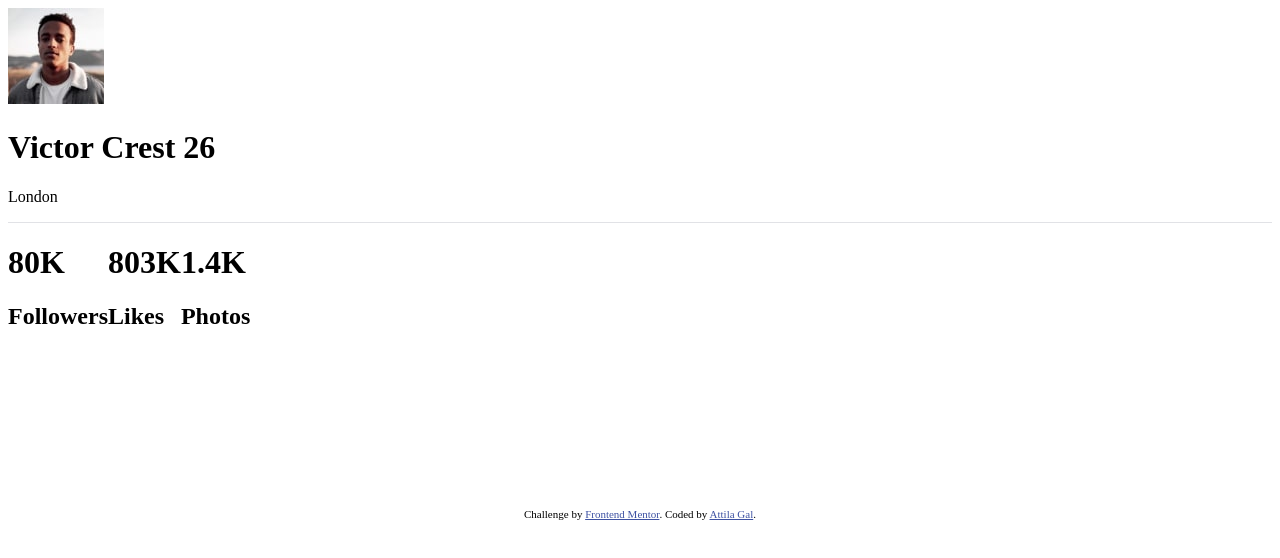
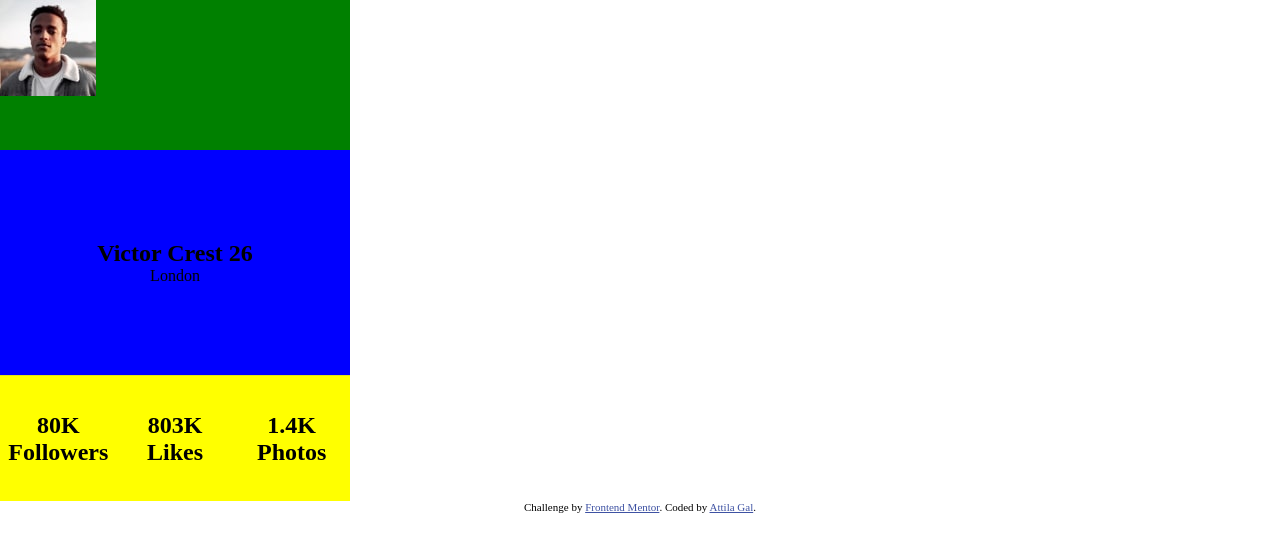
Before and after one commit to AttilaGal/css-practice, a plain HTML site: page profile-card-component-main/index.html in a window 1280 px wide. Drawn offline with Linux system fonts and the light colour scheme.

Commit message:
profile card component WIP

```diff
--- a/profile-card-component-main/index.html
+++ b/profile-card-component-main/index.html
@@ -10,6 +10,11 @@
 
   <!-- Feel free to remove these styles or customise in your own stylesheet 👍 -->
   <style>
+    * {
+      margin: 0;
+      padding: 0;
+    }
+
     .attribution { font-size: 11px; text-align: center; }
     .attribution a { color: hsl(228, 45%, 44%); }
 
@@ -17,44 +22,85 @@
       --dark-cyan: hsl(185, 75%, 39%);
       --dark-blue: hsl(229, 23%, 23%);
       --gray-blue: hsl(227, 10%, 46%);
+      --card-width: 350px;
+      --card-height: 500px;
     }
 
     .profile-card {
-      min-width: 300px;
-      min-height: 500px;
+      min-width: var(--card-width);
+      max-width: var(--card-width);
+      min-height: var(--card-height);
       border-radius: 20px;
+      display: flex;
+      justify-content: center;
+      flex-flow: column
       /* background-color: red; */
     }
 
+
     .profile-top {
-
+      min-height: 40%;
+      min-width: var(--card-width);
+      max-width: var(--card-width);
+      min-height: calc(var(--card-height) * 0.3);
+      max-height: calc(var(--card-height) * 0.3);
+      /* max-height: 40%; */
+      background-color: green;
     }
 
-    .profile.middle {
-
+    .profile-middle {
+      min-width: var(--card-width);
+      max-width: var(--card-width);
+      min-height: calc(var(--card-height) * 0.45);
+      max-height: calc(var(--card-height) * 0.45);
+      background-color: blue;
+      display: flex;
+      justify-content: center;
+      align-items: center;
+      flex-flow: column;
     }
 
     .profile-bottom {
+      min-width: var(--card-width);
+      max-width: var(--card-width);
+      min-height: calc(var(--card-height) * 0.25);
+      max-height: calc(var(--card-height) * 0.25);
+      background-color: yellow;
       border-top: 1px solid hsla(227, 10%, 46%, 20%);
       display: flex;
-      align-content: space-evenly;
+      justify-content: space-around;
+    }
+
+    .profile-image {
+      border: 25px;
+    }
+
+
+    .stat {
+      min-width: calc(var(--card-width) * 0.33);
+      max-width: calc(var(--card-width) * 0.33);
+      display: flex;
+      flex-direction: column;
+      justify-content: center;
+      align-items: center;
     }
   </style>
 </head>
 <body>
   <div class="profile-card">
-
-    <section>
+    <section class="profile-top">
       <img
         src="./images/image-victor.jpg"
         class="profile-image"
       />
     </section>
 
-    <h1 class="profile-name">Victor Crest <span class="profile-age">26</span></h1>
-    <p class="profile-location">London</p>
+    <section class="profile-middle">
+      <h1 class="profile-name">Victor Crest <span class="profile-age">26</span></h1>
+      <p class="profile-location">London</p>
+    </section>
 
-    <div class="profile-bottom">
+    <section class="profile-bottom">
       <div class="stat">
         <h1>80K</h1>
         <h2>Followers</h2>
@@ -69,7 +115,7 @@
         <h1>1.4K</h1>
         <h2>Photos</h2>
       </div>
-    </div>
+    </section>
   </div>
 
   <div class="attribution">
```
